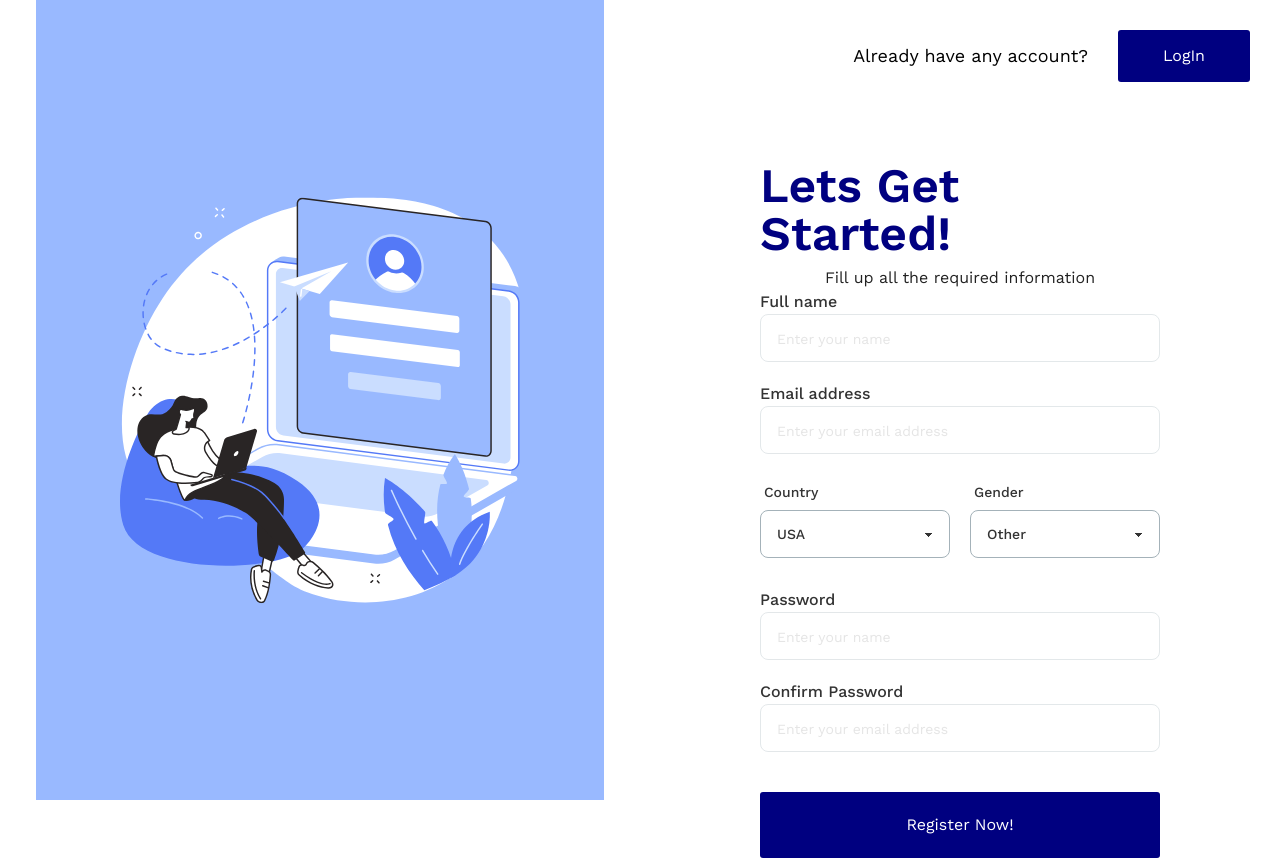
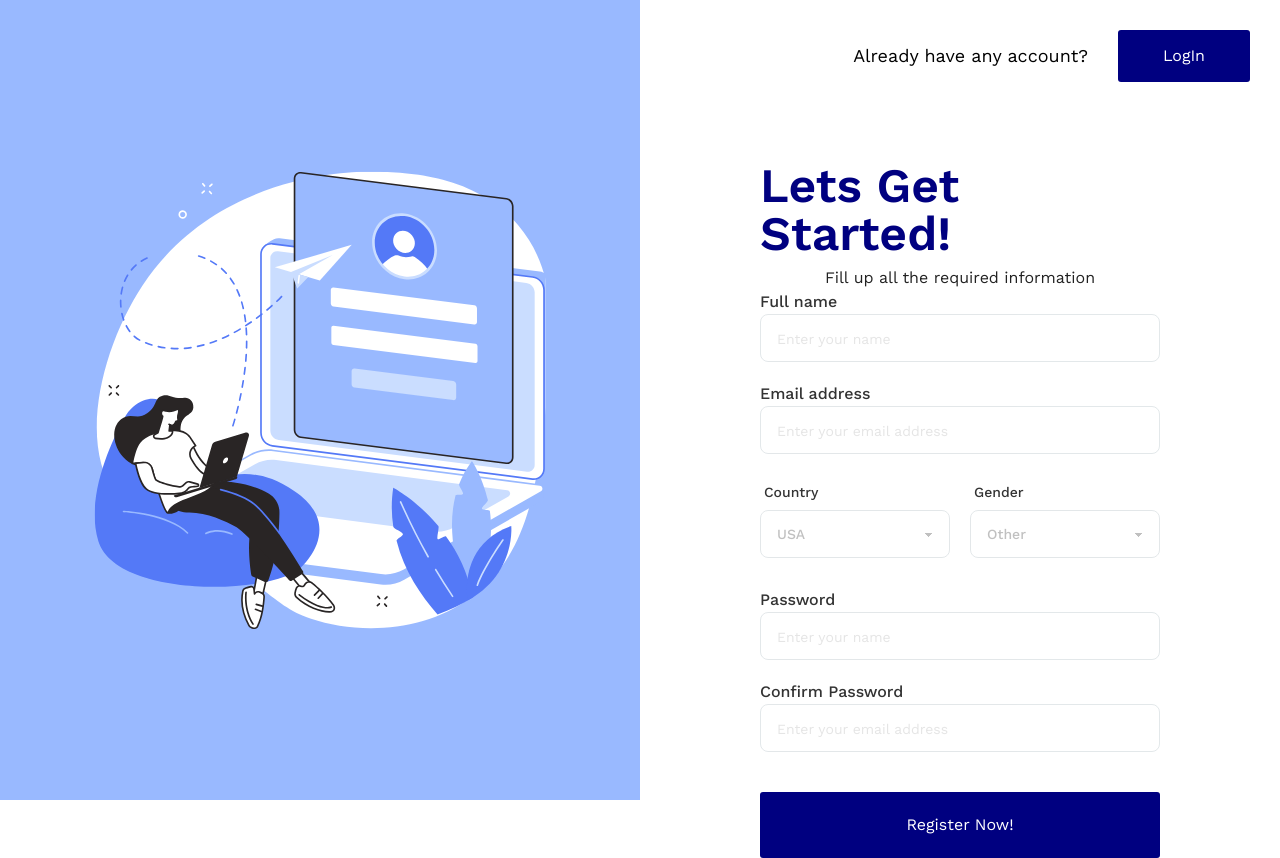
Before and after one commit to MamtazDev/venus, a React (Vite) app: page /signup in a window 1280 px wide. Built offline with nearby package versions, Linux system fonts and the light colour scheme.

Commit message:
routes setting

```diff
--- a/index.html
+++ b/index.html
@@ -2,7 +2,7 @@
 <html lang="en">
   <head>
     <meta charset="UTF-8" />
-    <link rel="icon" type="image/svg+xml" href="/src/assets/logo1.png" />
+    <link rel="icon" type="image/svg+xml" href="/src/assets/images/logo1.svg" />
     <meta name="viewport" content="width=device-width, initial-scale=1.0" />
     <title>Venus Dashboard</title>
   </head>
--- a/src/Authentication/EmailVerification/EmailVerification.jsx
+++ b/src/Authentication/EmailVerification/EmailVerification.jsx
@@ -6,7 +6,7 @@ const EmailVerification = () => {
         <>
             <div className="grid gap-0 lg:grid-cols-2">
                 <div>
-                    <img className='hidden w-full h-screen lg:block' src={loginImage} alt="login image" />
+                    <img className='hidden w-full h-screen lg:block object-cover' src={loginImage} alt="login image" />
                 </div>
                 <div>
                     <div className='flex justify-end p-30'>
--- a/src/Authentication/Login/Login.css
+++ b/src/Authentication/Login/Login.css
@@ -9,6 +9,11 @@
         padding: 50px 30px 0;
     }
 }
-.login_img img{
+
+.login_img img {
     width: 100%;
 }
+
+.login_wrapper select {
+    opacity: 0.3 !important;
+}
--- a/src/Authentication/Login/Login.jsx
+++ b/src/Authentication/Login/Login.jsx
@@ -7,7 +7,7 @@ const Login = () => {
         <>
             <div className="grid gap-0 lg:grid-cols-2">
                 <div className='login_img'>
-                    <img className='hidden h-screen lg:block' src={loginImage} alt="login image" />
+                    <img className='hidden h-screen lg:block object-cover' src={loginImage} alt="login image" />
                 </div>
                 <div>
                     <div className='flex justify-end p-30'>
--- a/src/Authentication/Signup/Signup.jsx
+++ b/src/Authentication/Signup/Signup.jsx
@@ -6,7 +6,7 @@ const Signup = () => {
         <>
             <div className="grid gap-0 lg:grid-cols-2">
                 <div>
-                    <img className='hidden w-full h-screen lg:block' src={loginImage} alt="login image" />
+                    <img className='hidden w-full h-screen lg:block object-cover' src={loginImage} alt="login image" />
                 </div>
                 <div>
                     <div className='flex justify-end p-30'>
@@ -20,32 +20,29 @@ const Signup = () => {
                             <h1 className='text-2xl font-semibold lg:text-5xl text-primary'>Lets Get Started!</h1>
                             <p className='text-base text222color'>Fill up all the required information</p>
                         </div>
-
-                        <form action="" className='login_form_wrapper'>
+                        <form className='login_form_wrapper'>
                             <div className='flex flex-col gap-5 '>
                                 <div>
                                     <label className="">Full name</label>
-                                    <input required type="text" placeholder="Enter your name" className="w-full input_field input input-bordered" />
+                                    <input required type="text" placeholder="Enter your name" className="w-full input_field input " />
                                 </div>
                                 <div>
                                     <label className="">Email address</label>
-                                    <input required type="email" placeholder="Enter your email address" className="w-full input_field input input-bordered" />
+                                    <input required type="email" placeholder="Enter your email address" className="w-full input_field input" />
                                 </div>
-                                <div className='grid gap-20 lg:grid-cols-2'>
-                                    <label className="w-full max-w-xs form-control">
+                                <div className='grid gap-20 lg:grid-cols-2 w-full'>
+                                    <label className=" form-control">
                                         <div className="label">
                                             <span className="label-text">Country</span>
                                         </div>
-                                        <select className="select">
+                                        <select className="w-full select border-none">
                                             <option selected>USA</option>
                                             <option selected>USA</option>
                                             <option selected>USA</option>
                                             <option selected>USA</option>
-
                                         </select>
-
                                     </label>
-                                    <label className="w-full max-w-xs form-control">
+                                    <label className="w-full form-control">
                                         <div className="label">
                                             <span className="label-text">Gender</span>
                                         </div>
@@ -54,9 +51,7 @@ const Signup = () => {
                                             <option selected>Female</option>
                                             <option selected>Other</option>
                                         </select>
-
                                     </label>
-
                                 </div>
 
                                 <div>
--- /dev/null
+++ b/src/pages/BiddingHistory/BiddingHistory.jsx
@@ -0,0 +1,10 @@
+
+const BiddingHistory = () => {
+    return (
+        <div>
+
+        </div>
+    );
+};
+
+export default BiddingHistory;
--- /dev/null
+++ b/src/pages/League/League.jsx
@@ -0,0 +1,11 @@
+import React from 'react';
+
+const League = () => {
+    return (
+        <div>
+
+        </div>
+    );
+};
+
+export default League;
--- /dev/null
+++ b/src/pages/Setting/Setting.jsx
@@ -0,0 +1,10 @@
+
+const Setting = () => {
+    return (
+        <div>
+
+        </div>
+    );
+};
+
+export default Setting;
--- /dev/null
+++ b/src/pages/TournamentTracking/TournamentTracking.jsx
@@ -0,0 +1,10 @@
+
+const TournamentTracking = () => {
+    return (
+        <div>
+
+        </div>
+    );
+};
+
+export default TournamentTracking;
```
Also changed, not shown: src/routes/routes.jsx (+28 -0 lines), src/assets/images/logo1.svg (added).
